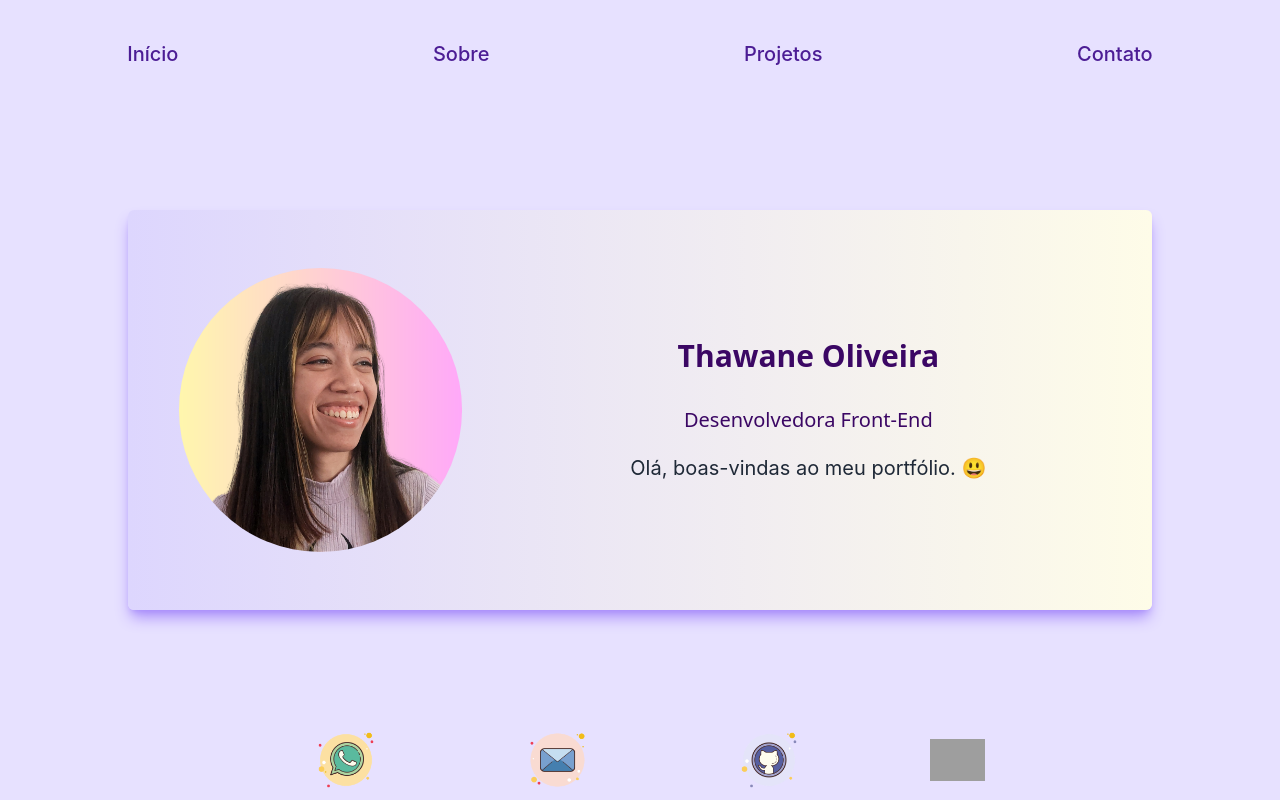
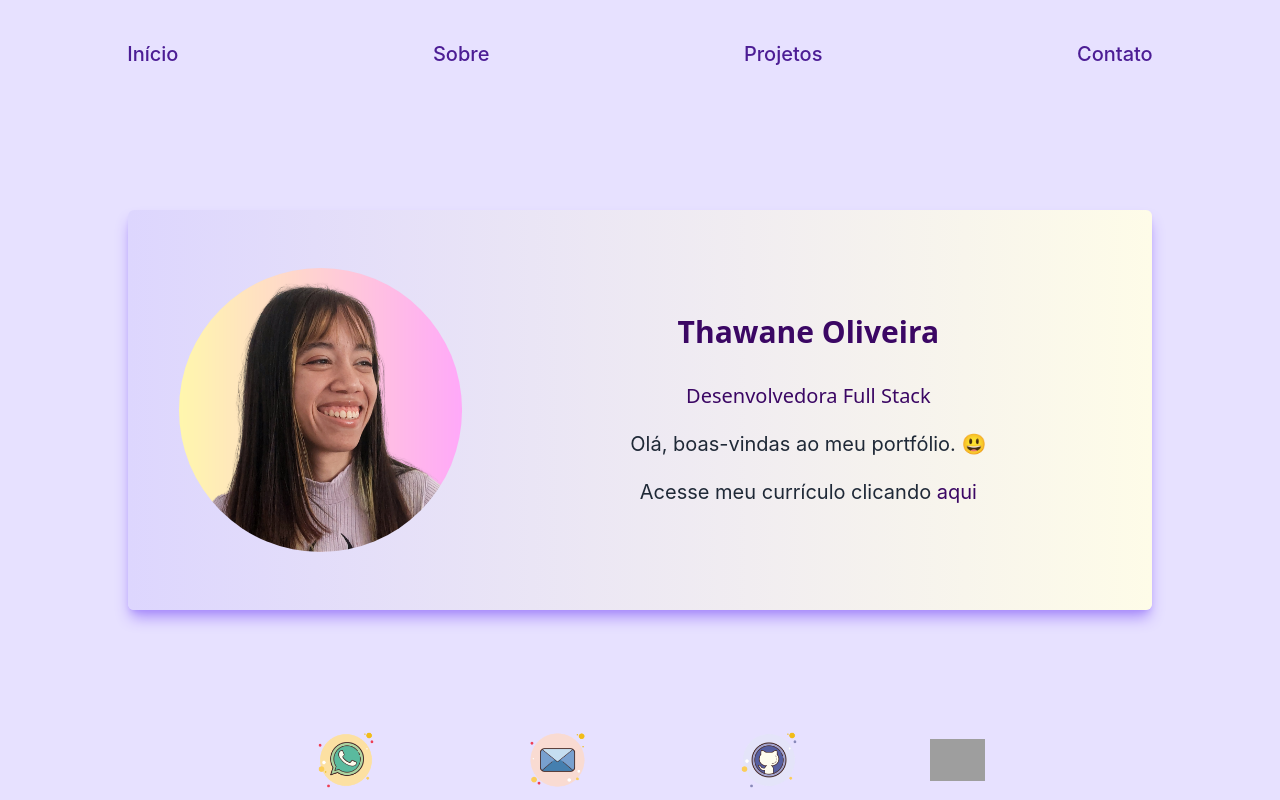
Before and after one commit to thawane-oliveira/thawane, a React (Create React App) app: page / in a window 1280 px wide. Built offline with nearby package versions, Linux system fonts and the light colour scheme; no server answers; grey boxes are pictures that could not be loaded.

Commit message:
feat: adiciona link para visualizar currículo na página inicial

```diff
--- a/src/pages/Home.js
+++ b/src/pages/Home.js
@@ -15,8 +15,10 @@ function Home() {
               src={avatar} />
             <div className='w-3/5 h-auto'>
               <h1 className='font-semibold text-3xl font-sans text-center text-purple-950'>Thawane Oliveira</h1>
-            <h2 className='text-purple-950 pt-8 text-xl font-sans text-center'>Desenvolvedora Front-End</h2>
+              <h2 className='text-purple-950 pt-8 text-xl font-sans text-center'>Desenvolvedora Full Stack</h2>
               <h3 className='text-xl text-center mt-5'>Olá, boas-vindas ao meu portfólio. 😃</h3>
+              <h3 className='text-xl text-center mt-5'>Acesse meu currículo clicando <a href='https://github.com/thawane-oliveira/thawane-oliveira.github.io/blob/main/src/images/Curriculo-Thawane.pdf' target="_blank"
+            rel="noreferrer" className='text-purple-950'>aqui</a></h3>
             </div>
           </div>
         </div>
```
Lines whose indentation alone changed are shown as unchanged.
